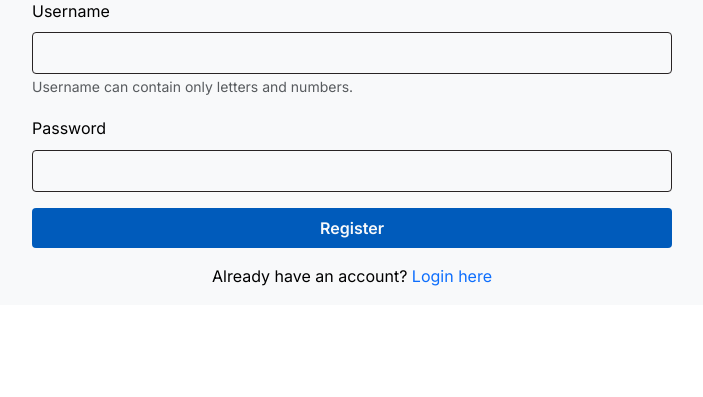
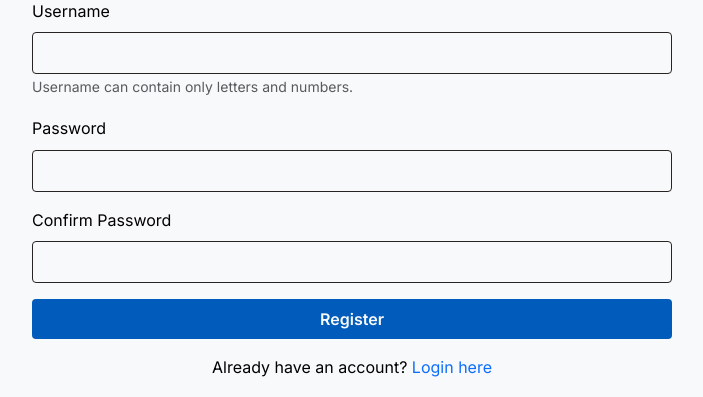
Before and after one commit to h3rogam3r8/cse-312, a Flask app: page /register in a window 1280 px wide. Shown: the part 543-940 px from the top of the page, without its empty margins (288-991 px from the left). Before the commit the page ends 829 px from the top, so only its background shows below. Run offline with Flask 3, Linux system fonts and the light colour scheme; some libraries are stand-ins or nearby versions.

Commit message:
added registeration backend, created database, added confirmation for password, and added errors if passwords do not match and if user already exists

```diff
--- a/requirements.txt
+++ b/requirements.txt
@@ -2,3 +2,5 @@ pymongo
 bcrypt
 Flask~=3.0.3
 flask-bootstrap5
+flask_pymongo
+flask_bcrypt
--- a/server.py
+++ b/server.py
@@ -1,18 +1,51 @@
-from flask import Flask # type: ignore
+from flask import Flask,request,redirect,url_for # type: ignore
 from flask import render_template  # type: ignore
 from flask_bootstrap5 import Bootstrap # type: ignore
+from pymongo import MongoClient #database
+from flask_bcrypt import Bcrypt
+# Create a flask instance
 
-# Create a flask instance
+#database set up
+mongo_client = MongoClient('mongo')
+db = mongo_client["users_info"]
+users = db["users"]
+
+
 app = Flask(__name__)
 bootstrap = Bootstrap(app)
 # Route and view function
+
+
+#hash
+bcrypt = Bcrypt(app)
+
 
 @app.route('/')
 def index():
     return render_template("html/index.html", title = "Home")
 
-@app.route('/register')
+@app.route('/register', methods=['GET', 'POST'])
 def register():
+    error = False
+    already_an_user=False
+    if request.method == 'POST':
+        username = request.form['username']
+        password = request.form['password']
+        confirm_passowrd = request.form['confirm_password']
+
+        #check_existing_user
+        existing_user = users.find_one({"username": username})
+        if existing_user:
+            return render_template("html/register.html",already_an_user=True)
+
+        #check if passwords match, if they do we proceed to store passwords in database
+        if password == confirm_passowrd:
+         hash_password =  bcrypt.generate_password_hash(password).decode('utf-8')
+         user = {'username': username, 'password': hash_password}
+         users.insert_one(user)
+         return redirect(url_for('login'))
+        else:
+            return render_template("html/register.html",error=True)
     return render_template("html/register.html", title = "Register")
 
 @app.route('/login')
--- a/templates/html/register.html
+++ b/templates/html/register.html
@@ -6,7 +6,16 @@
 
     <h2 class="text-center mb-4 mt-5">Join Us Today!</h2>
 
-    <form action="/register" method="POST" class="d-flex flex-column align-items-center">
+    <form action="{{ url_for('register') }}" method="POST" class="d-flex flex-column align-items-center">
+        <!--error if passwords do not match-->
+        {% if error %}
+        <p style="color:red;">Passwords do not match</p>
+        {% endif %}
+
+        <!--error if user exists already-->
+        {%if already_an_user %}
+        <p style ="color:red;">You're already a user, please sign in</p>
+        {% endif %}
         <div class="mb-3 w-50">
             <label for="username" class="form-label">Username</label>
             <input type="text" class="form-control" id="username" name="username" required pattern="[a-zA-Z0-9]+">
@@ -17,6 +26,10 @@
             <label for="password" class="form-label">Password</label>
             <input type="password" class="form-control" id="password" name="password" required>
         </div>
+        <div class="mb-3 w-50"> <!--confirmation password-->
+            <label for="confirm_password" class="form-label">Confirm Password</label>
+            <input type="password" class="form-control" id="confirm_password" name="confirm_password" required>
+        </div>
         <button type="submit" class="btn btn-primary w-50">Register</button>
     </form>
     <div class="text-center mt-3">
```
Also changed, not shown: docker-compose.yml (+9 -5 lines), 1 other file.
